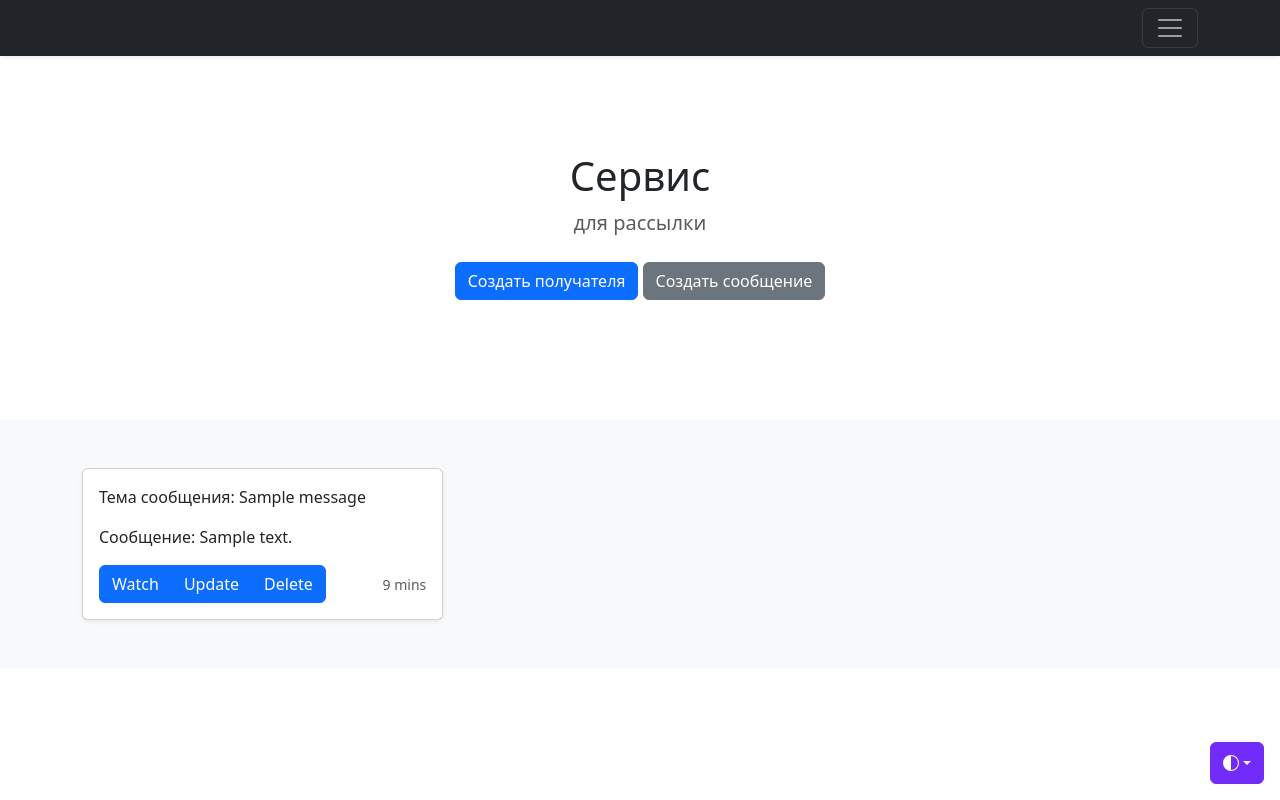
After one commit to GalinaUm/django_web_app, a Django app: page /web_app/message_list/ in a window 1280 px wide. The commit adds this page. Run offline with Django 5.2, Linux system fonts and the light colour scheme; tables that the repository leaves empty hold one stand-in row (values such as "Sample post"); some libraries are stand-ins or nearby versions.

Commit message:
message_templates

```diff
--- a/web_app/templates/web_app/base.html
+++ b/web_app/templates/web_app/base.html
@@ -96,7 +96,7 @@
             <div class="col-lg-6 col-md-8 mx-auto"><h1 class="fw-light">Сервис</h1>
                 <p class="lead text-body-secondary">для рассылки</p>
                 <p><a href="{% url 'web_app:recipient_create' %}" class="btn btn-primary my-2">Создать получателя</a>
-                    <a href="{% url 'web_app:main' %}" class="btn btn-secondary my-2">Создать сообщение</a>
+                    <a href="{% url 'web_app:message_create' %}" class="btn btn-secondary my-2">Создать сообщение</a>
                 </p>
             </div>
         </div>
--- /dev/null
+++ b/web_app/templates/web_app/message_list.html
@@ -0,0 +1,30 @@
+{% extends 'web_app/base.html' %}
+{% load my_tags %}
+{% block content %}
+<div class="album py-5 bg-body-tertiary">
+    <div class="container">
+        <div class="row row-cols-1 row-cols-sm-2 row-cols-md-3 g-3">
+            {% for message in object_list %}
+            <div class="col">
+                <div class="card shadow-sm">
+                    <div class="card-body">
+                        <p class="card-text">Тема сообщения: {{message.subject}}</p>
+                        <p class="card-text">Сообщение: {{message.message}}</p>
+                        <div class="d-flex justify-content-between align-items-center">
+                            <div class="btn-group">
+                                <a class="btn btn-primary" href="{% url 'web_app:message_detail' recipient.pk %}"
+                                   role="button">Watch</a>
+                                <a class="btn btn-primary" href="{% url 'web_app:message_update' recipient.pk %}"
+                                   role="button">Update</a>
+                                <a class="btn btn-primary" href="{% url 'web_app:message_delete' recipient.pk %}"
+                                   role="button">Delete</a>
+                            </div>
+                            <small class="text-body-secondary">9 mins</small></div>
+                    </div>
+                </div>
+            </div>
+            {% endfor %}
+        </div>
+    </div>
+</div>
+{% endblock %}
```
Also changed, not shown: web_app/templates/web_app/message_confirm_delete.html (added, +23 -0 lines), web_app/templates/web_app/message_detail.html (added, +24 -0 lines), web_app/templates/web_app/message_form.html (added, +28 -0 lines).
